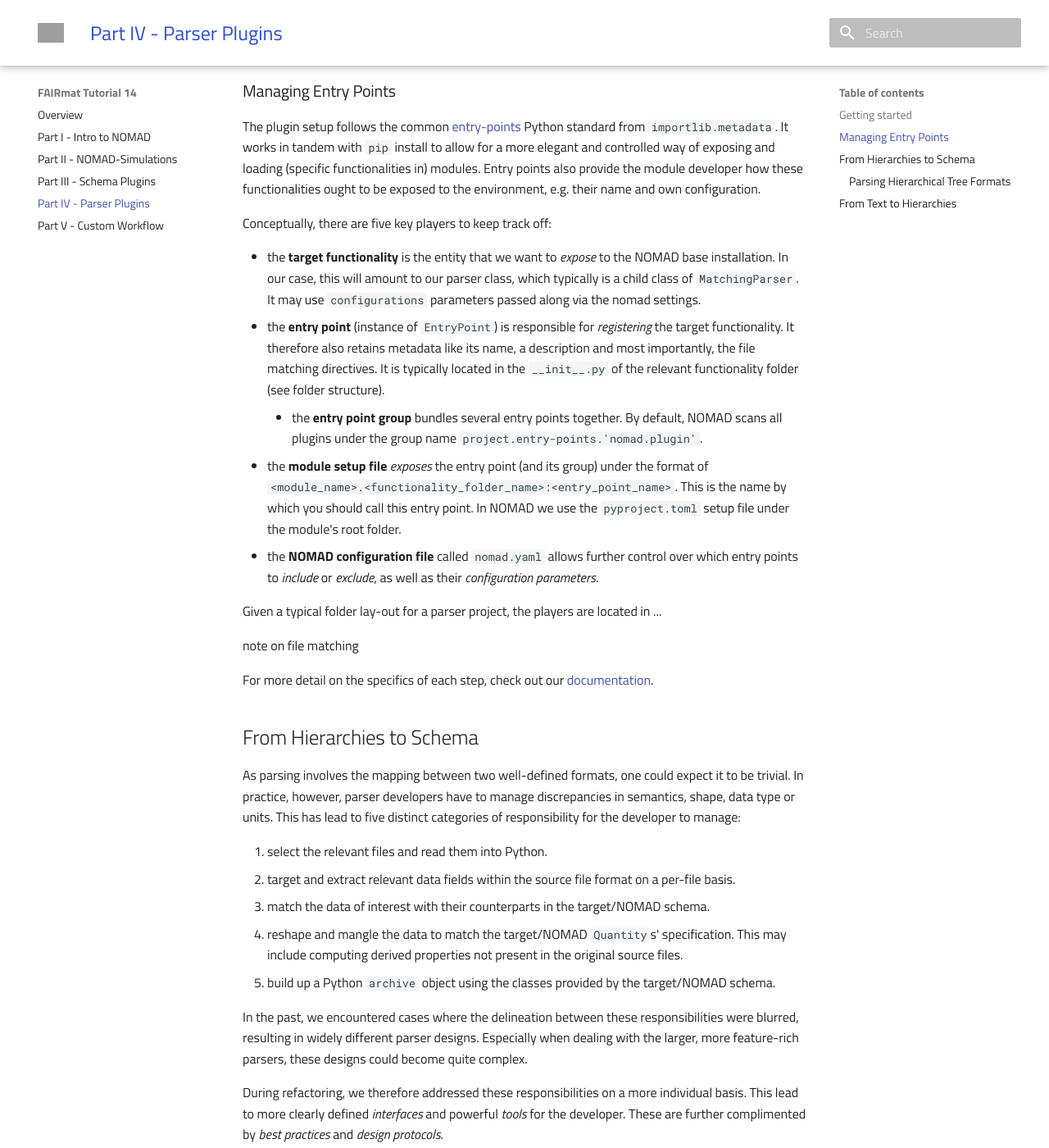
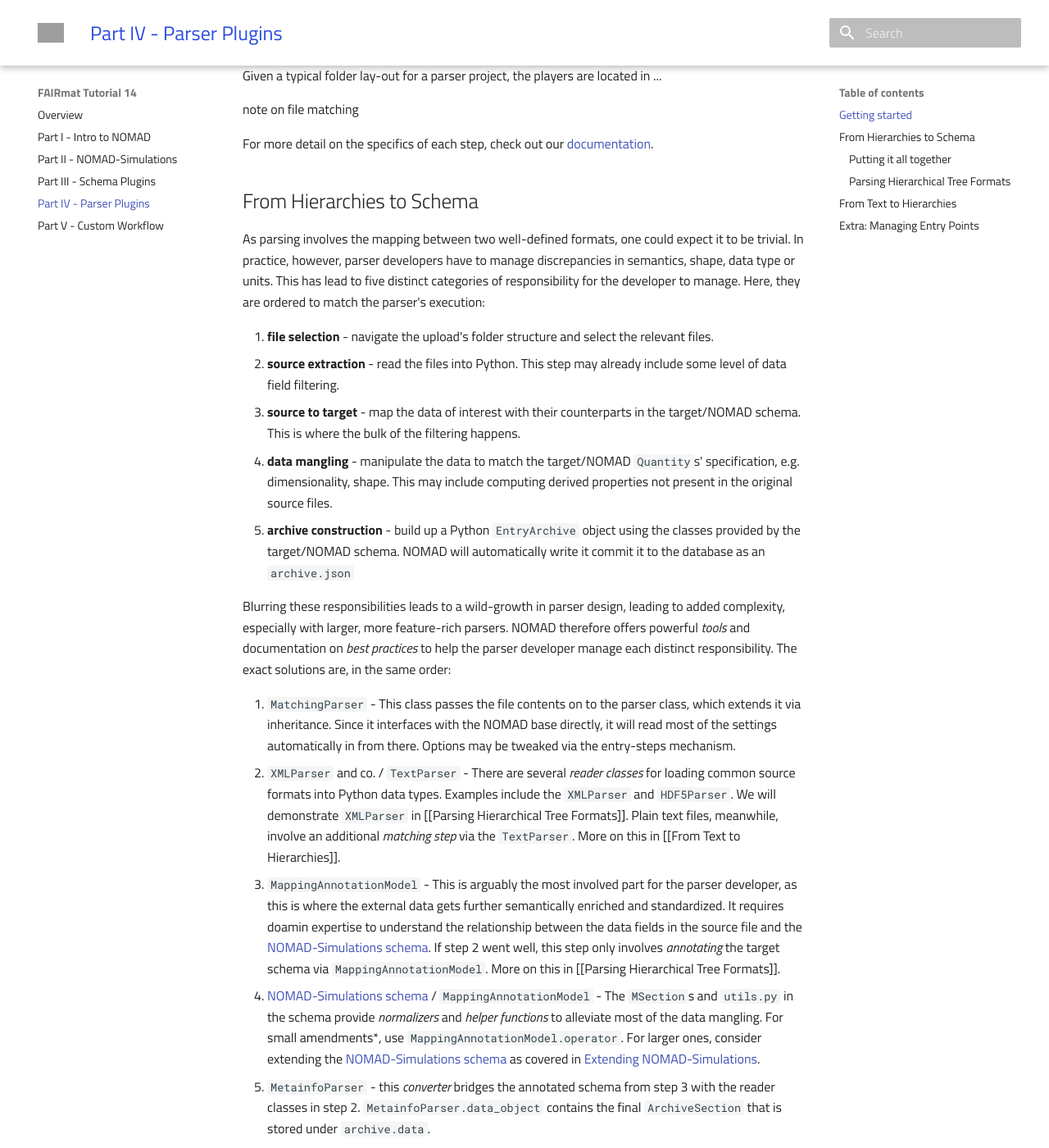
Before and after one commit to FAIRmat-NFDI/fairmat-tutorial-14-computational-plugins, an MkDocs documentation site: the page built from docs/parser_plugins.md, in a window 1280 px wide and 1400 px high, scrolled down 642 px. Shown: the whole window at 82% size. Built offline with MkDocs 1.6.1 and Material for MkDocs 9.7.7, drawn with Linux system fonts in a browser that asks for light colours; nearby versions of some CDN libraries; library files that are not in the unit come from our copies; some of the changed text lies outside the part shown; grey boxes are pictures that could not be loaded.

Commit message:
- Streamline "From Hierarchies to Schema" - Move entry-points section down - TODO: alter title under "From Hierarchies to Schema"

```diff
--- a/docs/parser_plugins.md
+++ b/docs/parser_plugins.md
@@ -14,20 +14,6 @@
 - Parsers require both a `parsers` and a `schema_packages` folder. The reason for the second folder will soon become apparent.
 - Each file parser gets its own `.py` file under `parsers`. `myparser.py` just acts as a blueprint, but should not be edited or exposed directly.
 
-### Managing Entry Points
-
-The plugin setup follows the common [entry-points](https://setuptools.pypa.io/en/latest/userguide/entry_point.html) Python standard from `importlib.metadata`.
-It works in tandem with `pip` install to allow for a more elegant and controlled way of exposing and loading (specific functionalities in) modules.
-Entry points also provide the module developer how these functionalities ought to be exposed to the environment, e.g. their name and own configuration.
-
-Conceptually, there are five key players to keep track off:
-
-- the **target functionality** is the entity that we want to _expose_ to the NOMAD base installation. In our case, this will amount to our parser class, which typically is a child class of `MatchingParser`. It may use `configurations` parameters passed along via the nomad settings.
-- the **entry point** (instance of `EntryPoint`) is responsible for _registering_ the target functionality. It therefore also retains metadata like its name, a description and most importantly, the file matching directives. It is typically located in the `__init__.py` of the relevant functionality folder (see folder structure).
-    - the **entry point group** bundles several entry points together. By default, NOMAD scans all plugins under the group name `project.entry-points.'nomad.plugin'`.
-- the **module setup file** _exposes_ the entry point (and its group) under the format of `<module_name>.<functionality_folder_name>:<entry_point_name>`. This is the name by which you should call this entry point. In NOMAD we use the `pyproject.toml` setup file under the module's root folder.
-- the **NOMAD configuration file** called `nomad.yaml` allows further control over which entry points to _include_ or _exclude_, as well as their _configuration parameters_.
-
 Given a typical folder lay-out for a parser project, the players are located in
 ...
 
@@ -39,47 +25,35 @@
 
 As parsing involves the mapping between two well-defined formats, one could expect it to be trivial.
 In practice, however, parser developers have to manage discrepancies in semantics, shape, data type or units.
-This has lead to five distinct categories of responsibility for the developer to manage:
+This has lead to five distinct categories of responsibility for the developer to manage.
+Here, they are ordered to match the parser's execution:
 
-1. select the relevant files and read them into Python.
-2. target and extract relevant data fields within the source file format on a per-file basis.
-3. match the data of interest with their counterparts in the target/NOMAD schema.
-4. reshape and mangle the data to match the target/NOMAD `Quantity`s' specification. This may include computing derived properties not present in the original source files.
-5. build up a Python `archive` object using the classes provided by the target/NOMAD schema.
+1. **file selection** - navigate the upload's folder structure and select the relevant files.
+2. **source extraction** - read the files into Python. This step may already include some level of data field filtering.
+3. **source to target** - map the data of interest with their counterparts in the target/NOMAD schema. This is where the bulk of the filtering happens.
+4. **data mangling** - manipulate the data to match the target/NOMAD `Quantity`s' specification, e.g. dimensionality, shape. This may include computing derived properties not present in the original source files.
+5. **archive construction** - build up a Python `EntryArchive` object using the classes provided by the target/NOMAD schema. NOMAD will automatically write it commit it to the database as an `archive.json`
 
-In the past, we encountered cases where the delineation between these responsibilities were blurred, resulting in widely different parser designs.
-Especially when dealing with the larger, more feature-rich parsers, these designs could become quite complex.
+Blurring these responsibilities leads to a wild-growth in parser design, leading to added complexity, especially with larger, more feature-rich parsers.
+NOMAD therefore offers powerful _tools_ and documentation on _best practices_ to help the parser developer manage each distinct responsibility.
+The exact solutions are, in the same order:
 
-During refactoring, we therefore addressed these responsibilities on a more individual basis.
-This lead to more clearly defined _interfaces_ and powerful _tools_ for the developer.
-These are further complimented by _best practices_ and _design protocols_.
+1. `MatchingParser` - This class passes the file contents on to the parser class, which extends it via inheritance. Since it interfaces with the NOMAD base directly, it will read most of the settings automatically in from there. Options may be tweaked via the entry-steps mechanism.
+2. `XMLParser` and co. / `TextParser` - There are several _reader classes_ for loading common source formats into Python data types. Examples include the `XMLParser` and `HDF5Parser`. We will demonstrate `XMLParser` in [[Parsing Hierarchical Tree Formats]]. Plain text files, meanwhile, involve an additional _matching step_ via the `TextParser`. More on this in [[From Text to Hierarchies]].
+3. `MappingAnnotationModel` - This is arguably the most involved part for the parser developer, as this is where the external data gets further semantically enriched and standardized. It requires doamin expertise to understand the relationship between the data fields in the source file and the [NOMAD-Simulations schema](nomad_simulations.md). If step 2 went well, this step only involves _annotating_ the target schema via `MappingAnnotationModel`. More on this in [[Parsing Hierarchical Tree Formats]].
+4. [NOMAD-Simulations schema](nomad_simulations.md) / `MappingAnnotationModel` - The `MSection`s and `utils.py` in the schema provide _normalizers_ and _helper functions_ to alleviate most of the data mangling. For small amendments*, use `MappingAnnotationModel.operator`. For larger ones, consider extending the [NOMAD-Simulations schema](nomad_simulations.md) as covered in [Extending NOMAD-Simulations](schema_plugins.md).
+5. `MetainfoParser` - this _converter_ bridges the annotated schema from step 3 with the reader classes in step 2. `MetainfoParser.data_object` contains the final `ArchiveSection` that is stored under `archive.data`.
 
-More specifically, point 1 (file selection) is now handled by the `MatchingParser` class, from which the parser class inherits. It coordinates with the NOMAD base to scan the uploaded folder tree and select the relevant files.
+In the next section, we will briefly illustrate how `MatchingParser`, `XMLParser`, and `MetainfoParser` interconnect, as well as flesh out some setup details.
 
-Point 4 (data mangling) is covered by the NOMAD schema, as you saw in the part [NOMAD-Simulations schema](nomad_simulations.md).
-Not only does this allow for a more consistent handling of the data, it also cleanly partitions the work between parser and schema developers.
-In principle, a parser should at most perform trivial manipulations, such as slicing an array or multiplying two extracted values.
-More on the exact "how" later.
+### Putting it all together
 
-Lastly, we will cover tools for point 5 (building the `archive`) and 2 (targeting data fields) in the next subsections.
-Point 5, in particular, previously required the reconstruction of the already defined target/NOMAD schema.
-That comes across as doing double work: running over the schema once to define it, and a second time to initialize it.
-The main hurdle to automation here was the variable structure of the source data:
-a well-defined hierarchical format does not ensure that individual file structures remains constant.
-Some leaf nodes or branches may simply not be present.
-
-With all of these points covered, developing a parser now comes down to just implementing point 3 (matching source with target).
-This is the stage where data actually becomes semantically enriched and standardized.
-At present, this is a profoundly human task, where domain expertise is most needed.
-Therefore, this scientific curation task is now most emphasized in parser development.
-
-Let us cover the remaining tools, so we can move on to the real science.
+%% briefly show the actual XML parser itself.
 
 ### Parsing Hierarchical Tree Formats
 
 We conceptualize format conversion as restructuring a _hierarchical data tree_, formally known as a _directed acyclic graph_.
 The restructuring may then be defined in terms of lining up source with target nodes.
-Formats that leverage a tree structure, e.g. XML, HDF5, JSON, and most importantly the NOMAD schema, already provide these nodes.
 The only missing component then are the mappings themselves.
 
 Since we have full control over our own schema, we will annotate the mappings there.
@@ -185,3 +159,17 @@
 Accessing the data works just as with any other nested structure.
 
 Following this logic, you will end up with a continuation of a vertically connected tree.
+
+## Extra: Managing Entry Points
+
+The plugin setup follows the common [entry-points](https://setuptools.pypa.io/en/latest/userguide/entry_point.html) Python standard from `importlib.metadata`.
+It works in tandem with `pip` install to allow for a more elegant and controlled way of exposing and loading (specific functionalities in) modules.
+Entry points also provide the module developer how these functionalities ought to be exposed to the environment, e.g. their name and own configuration.
+
+Conceptually, there are five key players to keep track off:
+
+- the **target functionality** is the entity that we want to _expose_ to the NOMAD base installation. In our case, this will amount to our parser class, which typically is a child class of `MatchingParser`. It may use `configurations` parameters passed along via the nomad settings.
+- the **entry point** (instance of `EntryPoint`) is responsible for _registering_ the target functionality. It therefore also retains metadata like its name, a description and most importantly, the file matching directives. It is typically located in the `__init__.py` of the relevant functionality folder (see folder structure).
+    - the **entry point group** bundles several entry points together. By default, NOMAD scans all plugins under the group name `project.entry-points.'nomad.plugin'`.
+- the **module setup file** _exposes_ the entry point (and its group) under the format of `<module_name>.<functionality_folder_name>:<entry_point_name>`. This is the name by which you should call this entry point. In NOMAD we use the `pyproject.toml` setup file under the module's root folder.
+- the **NOMAD configuration file** called `nomad.yaml` allows further control over which entry points to _include_ or _exclude_, as well as their _configuration parameters_.
```
